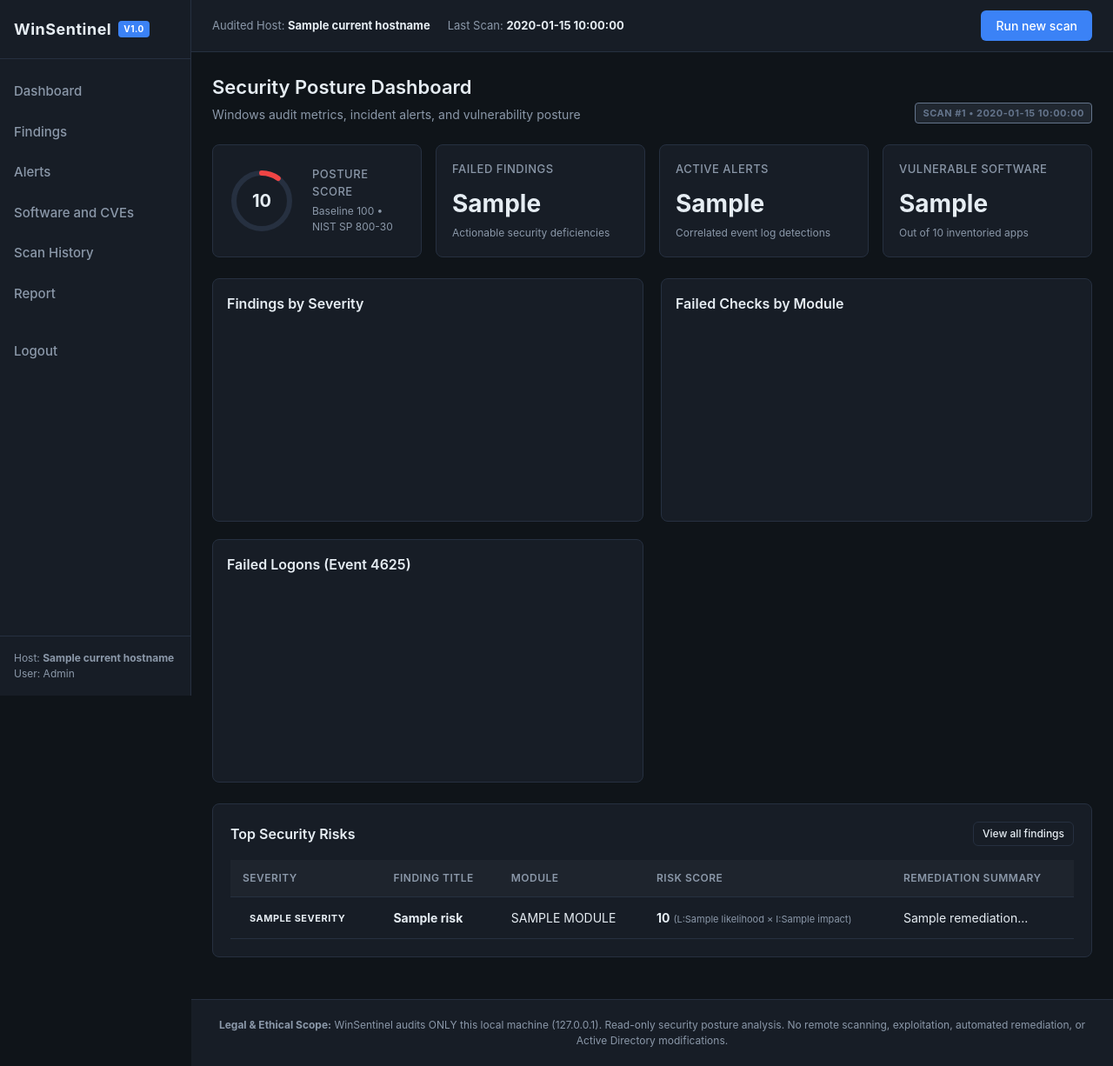
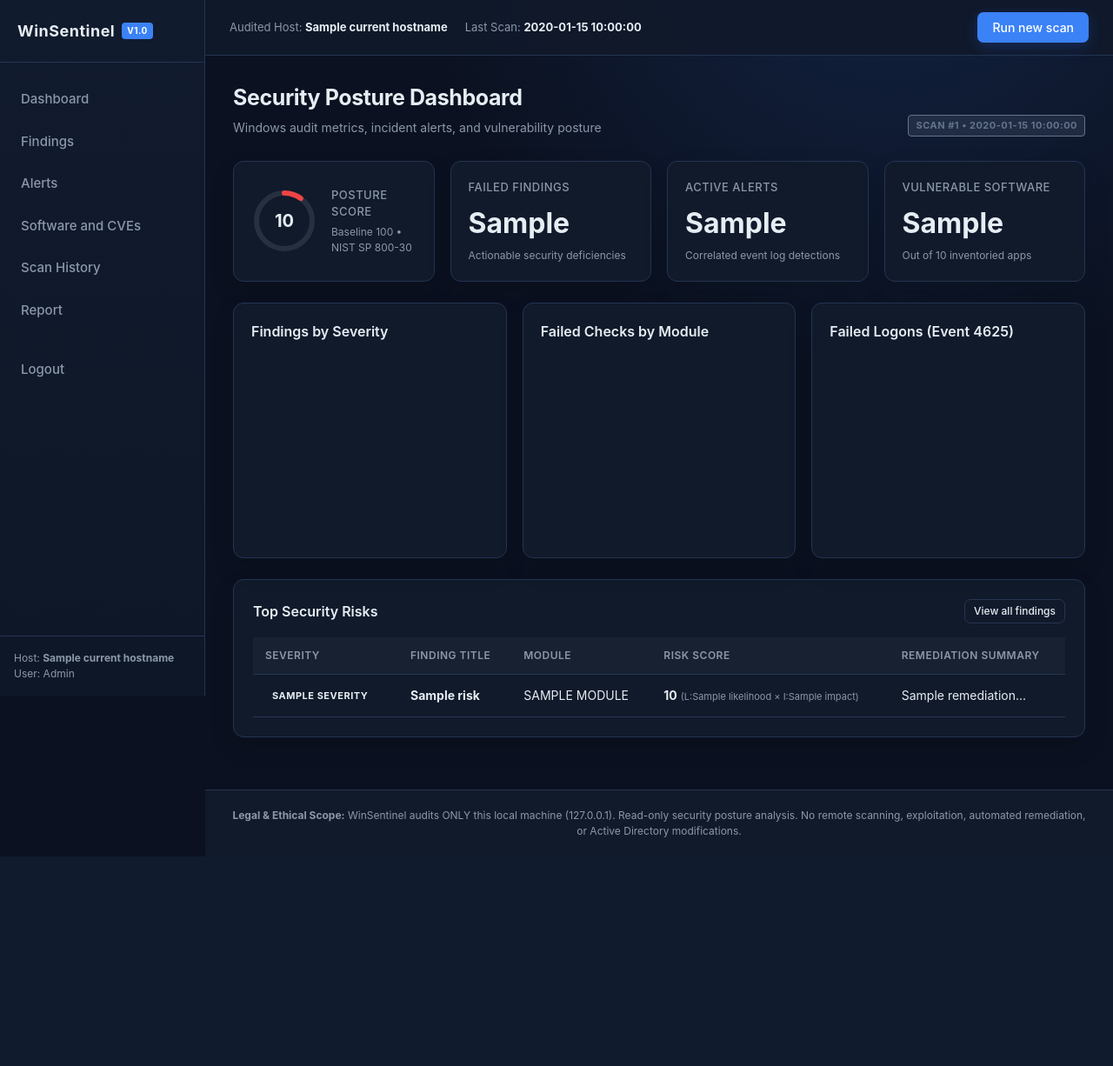
Before and after one commit to PranavShirke/winsentinel, a Flask app: template web/templates/dashboard.html in a window 1280 px wide. Shown: the whole page at 87% size. After the commit the page ends 985 px from the top, so only its background shows below. Run offline with Flask 3, Linux system fonts and the light colour scheme; the template is opened without the code that fills it: most values are stand-ins (such as "Sample title", 1, 10 or a date in 2020); data that the repository does not hold is empty; a map, chart or similar area stays blank; some libraries are stand-ins or nearby versions.

Commit message:
Fix dashboard polling and refresh UI
Co-authored-by: Copilot <223556219+Copilot@users.noreply.github.com>

```diff
--- a/web/static/css/app.css
+++ b/web/static/css/app.css
@@ -1,9 +1,9 @@
 /* WinSentinel - Dark SOC-Analyst Stylesheet */
 :root {
-  --bg-color: #0f1419;
-  --panel-bg: #171d26;
-  --panel-hover: #1e2633;
-  --border-color: #263040;
+  --bg-color: #0b1120;
+  --panel-bg: #111a2b;
+  --panel-hover: #192640;
+  --border-color: #243452;
   --text-main: #e6edf3;
   --text-muted: #8b98a9;
   --accent-blue: #3b82f6;
@@ -17,7 +17,7 @@
   --sev-info: #64748b;
   --sev-error: #a78bfa;
 
-  --sidebar-width: 220px;
+  --sidebar-width: 236px;
   --font-ui: -apple-system, BlinkMacSystemFont, "Segoe UI", Roboto, Helvetica, Arial, sans-serif;
   --font-mono: ui-monospace, SFMono-Regular, "Cascadia Code", Consolas, "Courier New", monospace;
 }
@@ -29,7 +29,9 @@
 }
 
 body {
-  background-color: var(--bg-color);
+  background:
+    radial-gradient(circle at 80% -10%, rgba(59, 130, 246, 0.16), transparent 34rem),
+    var(--bg-color);
   color: var(--text-main);
   font-family: var(--font-ui);
   font-size: 15px;
@@ -54,7 +56,7 @@ a:focus-visible, button:focus-visible, input:focus-visible, select:focus-visible
 /* Fixed Left Sidebar */
 .sidebar {
   width: var(--sidebar-width);
-  background-color: var(--panel-bg);
+  background: linear-gradient(180deg, #111b2e 0%, #0e1727 100%);
   border-right: 1px solid var(--border-color);
   display: flex;
   flex-direction: column;
@@ -66,7 +68,7 @@ a:focus-visible, button:focus-visible, input:focus-visible, select:focus-visible
 }
 
 .sidebar-header {
-  padding: 20px 16px;
+  padding: 22px 20px;
   border-bottom: 1px solid var(--border-color);
 }
 
@@ -91,7 +93,7 @@ a:focus-visible, button:focus-visible, input:focus-visible, select:focus-visible
 
 .nav-links {
   list-style: none;
-  padding: 16px 0;
+  padding: 20px 12px;
   flex: 1;
 }
 
@@ -102,7 +104,8 @@ a:focus-visible, button:focus-visible, input:focus-visible, select:focus-visible
 .nav-link {
   display: flex;
   align-items: center;
-  padding: 10px 16px;
+  padding: 11px 12px;
+  border-radius: 7px;
   color: var(--text-muted);
   text-decoration: none;
   font-weight: 500;
@@ -118,6 +121,7 @@ a:focus-visible, button:focus-visible, input:focus-visible, select:focus-visible
   background-color: rgba(59, 130, 246, 0.15);
   color: var(--accent-blue);
   border-left: 3px solid var(--accent-blue);
+  box-shadow: inset 0 0 18px rgba(59, 130, 246, 0.08);
 }
 
 .sidebar-footer {
@@ -138,9 +142,9 @@ a:focus-visible, button:focus-visible, input:focus-visible, select:focus-visible
 
 /* Top Bar */
 .topbar {
-  background-color: var(--panel-bg);
+  background-color: rgba(17, 26, 43, 0.92);
   border-bottom: 1px solid var(--border-color);
-  padding: 12px 24px;
+  padding: 14px 28px;
   display: flex;
   justify-content: space-between;
   align-items: center;
@@ -168,7 +172,7 @@ a:focus-visible, button:focus-visible, input:focus-visible, select:focus-visible
 }
 
 .content-area {
-  padding: 24px;
+  padding: 30px 32px 36px;
   max-width: 1280px;
   width: 100%;
   margin: 0 auto;
@@ -177,15 +181,16 @@ a:focus-visible, button:focus-visible, input:focus-visible, select:focus-visible
 
 /* Page Header */
 .page-header {
-  margin-bottom: 24px;
+  margin-bottom: 28px;
   display: flex;
   justify-content: space-between;
   align-items: flex-end;
 }
 
 .page-title {
-  font-size: 22px;
-  font-weight: 600;
+  font-size: 25px;
+  font-weight: 700;
+  letter-spacing: -0.4px;
   color: var(--text-main);
 }
 
@@ -205,7 +210,7 @@ a:focus-visible, button:focus-visible, input:focus-visible, select:focus-visible
   padding: 8px 16px;
   font-size: 14px;
   font-weight: 500;
-  border-radius: 6px;
+  border-radius: 7px;
   border: 1px solid transparent;
   cursor: pointer;
   text-decoration: none;
@@ -216,6 +221,7 @@ a:focus-visible, button:focus-visible, input:focus-visible, select:focus-visible
 .btn-primary {
   background-color: var(--accent-blue);
   color: #fff;
+  box-shadow: 0 5px 16px rgba(37, 99, 235, 0.24);
 }
 
 .btn-primary:hover {
@@ -290,9 +296,10 @@ a:focus-visible, button:focus-visible, input:focus-visible, select:focus-visible
 .panel {
   background-color: var(--panel-bg);
   border: 1px solid var(--border-color);
-  border-radius: 8px;
-  padding: 20px;
+  border-radius: 12px;
+  padding: 22px;
   margin-bottom: 24px;
+  box-shadow: 0 12px 28px rgba(0, 0, 0, 0.12);
 }
 
 .panel-title {
@@ -308,16 +315,24 @@ a:focus-visible, button:focus-visible, input:focus-visible, select:focus-visible
 /* Summary Cards Grid */
 .cards-grid {
   display: grid;
-  grid-template-columns: repeat(auto-fit, minmax(220px, 1fr));
-  gap: 16px;
+  grid-template-columns: repeat(4, minmax(0, 1fr));
+  gap: 18px;
   margin-bottom: 24px;
 }
 
 .card {
   background-color: var(--panel-bg);
   border: 1px solid var(--border-color);
-  border-radius: 8px;
-  padding: 18px;
+  border-radius: 12px;
+  padding: 20px;
+  min-height: 132px;
+  box-shadow: 0 12px 28px rgba(0, 0, 0, 0.12);
+  transition: transform 0.18s ease, border-color 0.18s ease;
+}
+
+.card:hover {
+  transform: translateY(-2px);
+  border-color: rgba(59, 130, 246, 0.55);
 }
 
 .card-label {
@@ -329,7 +344,7 @@ a:focus-visible, button:focus-visible, input:focus-visible, select:focus-visible
 }
 
 .card-value {
-  font-size: 28px;
+  font-size: 32px;
   font-weight: 700;
   color: var(--text-main);
   margin-top: 8px;
@@ -345,7 +360,7 @@ a:focus-visible, button:focus-visible, input:focus-visible, select:focus-visible
 .score-card {
   display: flex;
   align-items: center;
-  gap: 20px;
+  gap: 16px;
 }
 
 .score-ring {
@@ -371,17 +386,18 @@ a:focus-visible, button:focus-visible, input:focus-visible, select:focus-visible
 /* Charts Grid */
 .charts-grid {
   display: grid;
-  grid-template-columns: repeat(auto-fit, minmax(340px, 1fr));
-  gap: 20px;
+  grid-template-columns: repeat(3, minmax(0, 1fr));
+  gap: 18px;
   margin-bottom: 24px;
 }
 
 .chart-panel {
   background-color: var(--panel-bg);
   border: 1px solid var(--border-color);
-  border-radius: 8px;
-  padding: 16px;
-  height: 280px;
+  border-radius: 12px;
+  padding: 20px;
+  height: 294px;
+  box-shadow: 0 12px 28px rgba(0, 0, 0, 0.12);
   display: flex;
   flex-direction: column;
 }
@@ -594,6 +610,16 @@ a:focus-visible, button:focus-visible, input:focus-visible, select:focus-visible
 /* -------------------------------------------------------------------------
    Responsive Layout
    ------------------------------------------------------------------------- */
+@media (max-width: 1050px) {
+  .cards-grid {
+    grid-template-columns: repeat(2, minmax(0, 1fr));
+  }
+
+  .charts-grid {
+    grid-template-columns: 1fr;
+  }
+}
+
 @media (max-width: 800px) {
   .sidebar {
     position: static;
@@ -627,6 +653,31 @@ a:focus-visible, button:focus-visible, input:focus-visible, select:focus-visible
   }
 
   .charts-grid {
+    grid-template-columns: 1fr;
+  }
+
+  .topbar {
+    align-items: flex-start;
+    gap: 14px;
+    flex-direction: column;
+  }
+
+  .topbar-info {
+    flex-wrap: wrap;
+    gap: 8px 16px;
+  }
+
+  .content-area {
+    padding: 22px 16px 28px;
+  }
+
+  .page-header {
+    align-items: flex-start;
+    gap: 12px;
+    flex-direction: column;
+  }
+
+  .cards-grid {
     grid-template-columns: 1fr;
   }
 }
--- a/web/static/js/app.js
+++ b/web/static/js/app.js
@@ -51,8 +51,9 @@ function initScanControls() {
   const progressBarFill = document.getElementById("progress-bar-fill");
   const progressPercent = document.getElementById("progress-percent");
 
-  // Check initial scan state on load
-  checkScanStatus();
+  // Only resume polling when a scan is actually running. A completed status
+  // belongs to the last scan and must not trigger a reload on every page load.
+  checkScanStatus(false);
 
   if (scanBtn) {
     scanBtn.addEventListener("click", function (e) {
@@ -102,11 +103,11 @@ function initScanControls() {
   function pollStatus() {
     if (pollInterval) clearInterval(pollInterval);
     pollInterval = setInterval(function () {
-      checkScanStatus();
+      checkScanStatus(true);
     }, 1000);
   }
 
-  function checkScanStatus() {
+  function checkScanStatus(allowCompletionReload) {
     fetch("/scan/status")
       .then(function (res) {
         return res.json();
@@ -124,12 +125,14 @@ function initScanControls() {
             clearInterval(pollInterval);
             pollInterval = null;
           }
-          if (progressBarFill) progressBarFill.style.width = "100%";
-          if (progressPercent) progressPercent.textContent = "100%";
-          if (progressStep) progressStep.textContent = "Audit Completed! Refreshing results...";
-          setTimeout(function () {
-            window.location.reload();
-          }, 1200);
+          if (allowCompletionReload) {
+            if (progressBarFill) progressBarFill.style.width = "100%";
+            if (progressPercent) progressPercent.textContent = "100%";
+            if (progressStep) progressStep.textContent = "Audit completed. Updating results...";
+            setTimeout(function () {
+              window.location.reload();
+            }, 700);
+          }
         } else if (data.status === "failed") {
           if (pollInterval) {
             clearInterval(pollInterval);
@@ -137,6 +140,9 @@ function initScanControls() {
           }
           if (progressStep) progressStep.textContent = "Scan Failed: " + (data.error || "Unknown error");
           if (scanBtn) scanBtn.disabled = false;
+          if (!allowCompletionReload && progressBanner) {
+            progressBanner.classList.remove("active");
+          }
         }
       })
       .catch(function (err) {
```
